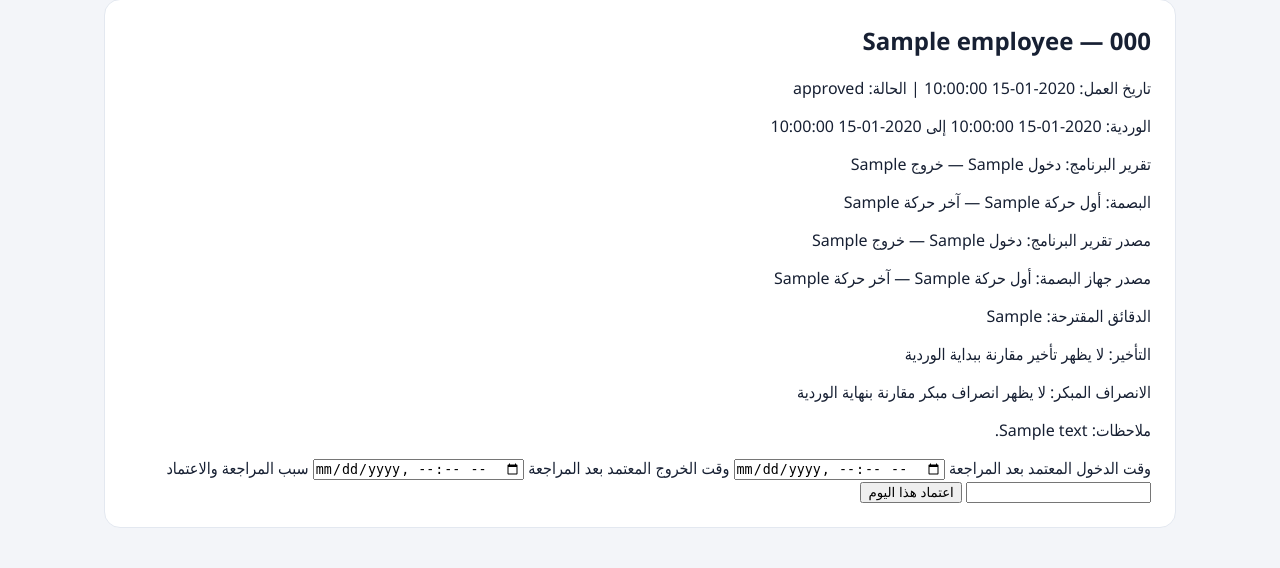
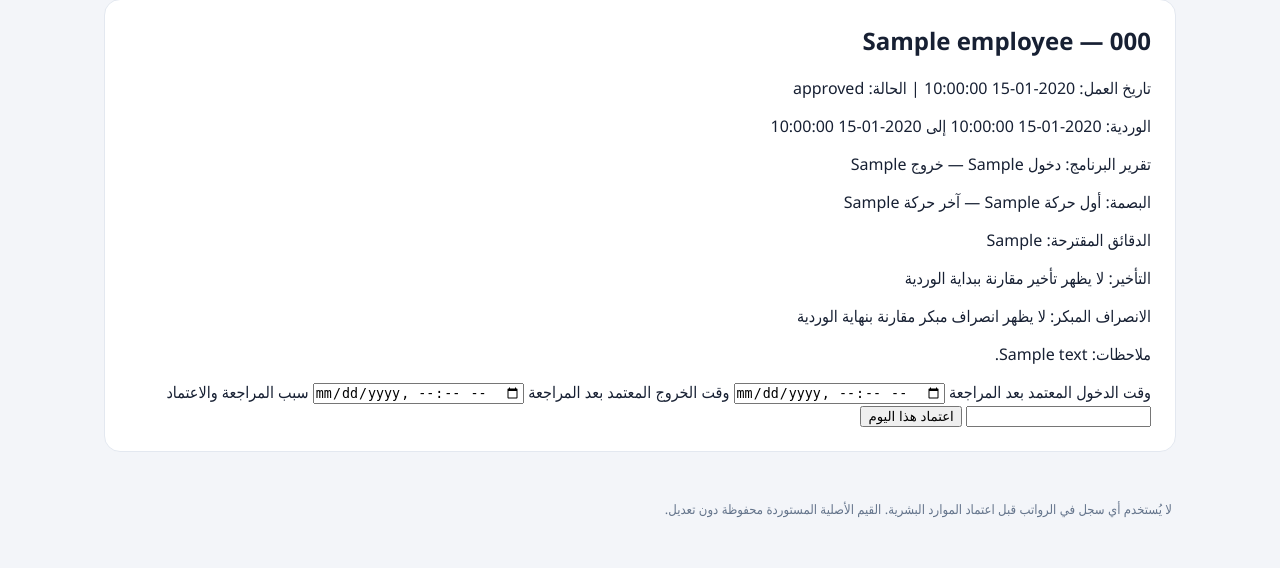
Before and after one commit to ms1813678-bit/ms1813678-bit-my-business-hotel, a Python web app: template app/templates/attendance_review.html in a window 1280 px wide. Shown: the part 341-909 px from the top of the page. After the commit the page ends 859 px from the top, so only its background shows below. Run offline with Jinja, Linux system fonts and the light colour scheme; the template is opened without the code that fills it: most values are stand-ins (such as "Sample title", 1, 10 or a date in 2020).

Commit message:
fix(attendance): avoid duplicate source evidence labels

```diff
--- a/app/templates/attendance_review.html
+++ b/app/templates/attendance_review.html
@@ -38,8 +38,6 @@
       <p>الوردية: {{ record.scheduled_start_at or "غير محددة" }} إلى {{ record.scheduled_end_at or "غير محددة" }}</p>
       <p>تقرير البرنامج: دخول {{ record.program_clock_in or "غير موجود" }} — خروج {{ record.program_clock_out or "غير موجود" }}</p>
       <p>البصمة: أول حركة {{ record.fingerprint_in or "غير موجودة" }} — آخر حركة {{ record.fingerprint_out or "غير موجودة" }}</p>
-      <p>مصدر تقرير البرنامج: دخول {{ record.program_clock_in or "غير موجود" }} — خروج {{ record.program_clock_out or "غير موجود" }}</p>
-      <p>مصدر جهاز البصمة: أول حركة {{ record.fingerprint_in or "غير موجودة" }} — آخر حركة {{ record.fingerprint_out or "غير موجودة" }}</p>
       <p>الدقائق المقترحة: {{ record.worked_minutes if record.worked_minutes is not none else "غير محسوبة" }}</p>
       {% if record.suggested_clock_in and record.scheduled_start_at %}
         {% if record.suggested_clock_in > record.scheduled_start_at %}
```
